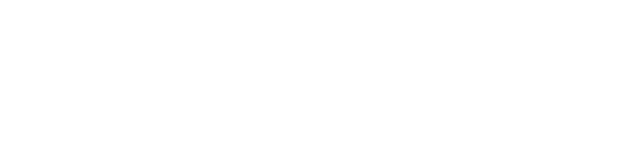
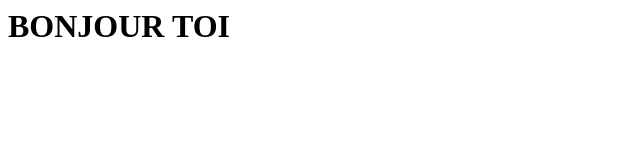
Before and after one commit to Thibaut-k/CaptainCook, a plain HTML site: page index.html in a window 1280 px wide. Shown: the whole page, without its empty margins (0-640 px from the left). Drawn offline with Linux system fonts and the light colour scheme.

Commit message:
first commit

```diff
--- a/index.html
+++ b/index.html
@@ -6,7 +6,7 @@
     <title>Document</title>
 </head>
 <body>
-
+    <h1>BONJOUR TOI</h1>
 </body>
 <script src="script.js"></script>
 </html>
```
